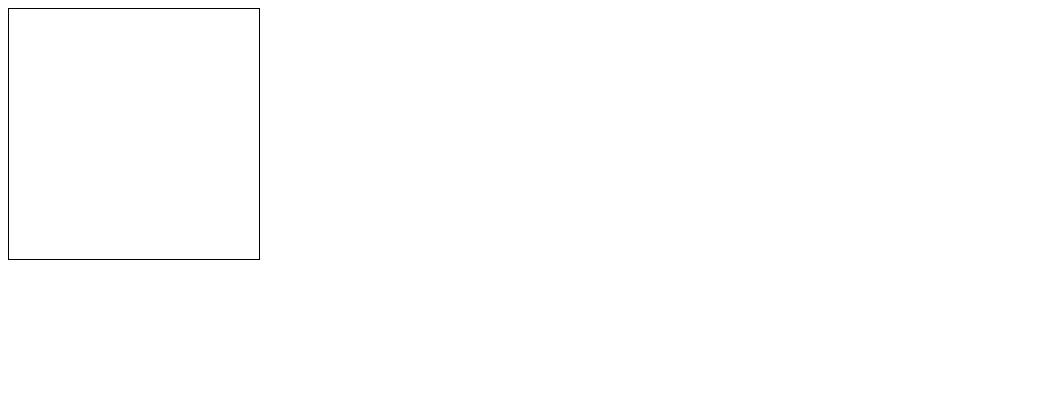
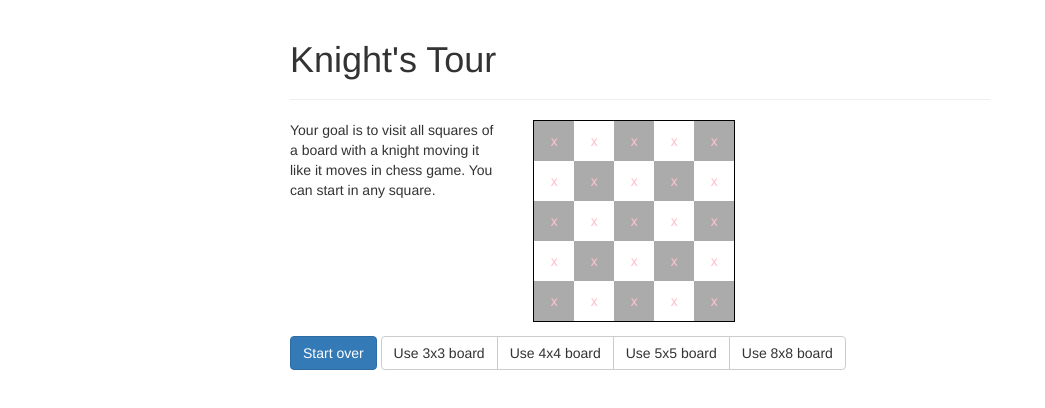
Before and after one commit to aalexand/huffmo, a plain HTML site: page knighttour/index.html in a window 1280 px wide. Shown: the whole page, without its empty margins (0-1045 px from the left). Drawn offline with nearby package versions, Linux system fonts and the light colour scheme.

Commit message:
Add more styling

```diff
--- a/knighttour/index.html
+++ b/knighttour/index.html
@@ -1,12 +1,42 @@
 <html>
 <head>
   <meta http-equiv="content-type" content="text/html; charset=UTF-8">
+  <meta name="viewport" content="width=device-width, initial-scale=1">
   <title>Knight Tour</title>
-  <script type='text/javascript' src='//code.jquery.com/jquery-1.6.4.js'></script>
+
+  <link rel="stylesheet" href="https://maxcdn.bootstrapcdn.com/bootstrap/3.3.5/css/bootstrap.min.css">
   <link rel="stylesheet" type="text/css" href="style.css">
-  <script type='text/javascript' src='knighttour.js'></script>
 </head>
 <body>
-<div id="mainChessBoard"></div>
+  <div class="container">
+    <div class="page-header">
+      <h1>Knight's Tour</h1>
+    </div>
+    <div class="row">
+      <div class="col-lg-4">
+        Your goal is to visit all squares of a board with a knight moving it like it
+        moves in chess game.  You can start in any square.
+      </div>
+      <div class="col-lg-8">
+        <div id="mainChessBoard"></div>
+      </div>
+    </div>
+    <div class="row margin-top-10">
+      <div class="col-lg-12">
+        <a class="btn btn-primary"
+            href="javascript:window.location.reload(true)">Start over</a>
+        <div class="btn-group">
+          <a class="btn btn-default" href=".?r=3&c=3">Use 3x3 board</a>
+          <a class="btn btn-default" href=".?r=4&c=4">Use 4x4 board</a>
+          <a class="btn btn-default" href=".?r=5&c=5">Use 5x5 board</a>
+          <a class="btn btn-default" href=".?r=8&c=8">Use 8x8 board</a>
+        </div>
+      </div>
+    </div>
+  </div>
+
+  <script src="https://ajax.googleapis.com/ajax/libs/jquery/1.11.3/jquery.min.js"></script>
+  <script src="https://maxcdn.bootstrapcdn.com/bootstrap/3.3.5/js/bootstrap.min.js"></script>
+  <script type='text/javascript' src='knighttour.js'></script>
 </body>
 </html>
--- a/knighttour/knighttour.js
+++ b/knighttour/knighttour.js
@@ -1,5 +1,19 @@
-var R = 4;
-var C = 4;
+"use strict";
+
+function getQueryParam(variable) {
+  var query = window.location.search.substring(1);
+  var vars = query.split("&");
+  for (var i=0; i<vars.length; i++) {
+    var pair = vars[i].split("=");
+    if (pair[0] == variable) {
+      return pair[1];
+    }
+  }
+  return undefined;
+}
+
+var R = getQueryParam('r') || 5;
+var C = getQueryParam('c') || 5;
 var counter = 0;
 var last = null;
 var board = new Array(R);
@@ -8,16 +22,16 @@ function foo(event) {
   var cell = $(event.target);
   if (last == null || cell.hasClass('candidate')) {
     cell.toggleClass('clicked');
-        $('.candidate').removeClass('candidate')
+    $('.candidate').removeClass('candidate');
     cell.text(counter++);
     last = event.target;
-        var moves = possibleMoves(cell.prop('row'), cell.prop('col'))
-        for (i in moves) {
+    var moves = possibleMoves(cell.prop('row'), cell.prop('col'));
+    for (var i in moves) {
       var candidate = board[moves[i][0]][moves[i][1]];
       if (candidate.hasClass('clicked')) {
         continue;
       }
-            candidate.addClass('candidate')
+      candidate.addClass('candidate');
     }
   }
   return true
@@ -35,7 +49,8 @@ function possibleMoves(row, col) {
   return ret;
 }
 
-$('#mainChessBoard').width(C * 50).height(R * 50)
+$(window).load(function() {
+  $('#mainChessBoard').width(C * 40).height(R * 40);
   for (var i = 0; i < R; i++) {
     board[i] = new Array(C);
     for (var j = 0; j < C; j++) {
@@ -43,10 +58,13 @@ for (var i = 0; i < R; i++) {
       board[i][j] = child;
       child.prop('row', i);
       child.prop('col', j);
-        var colorClass = parseInt(i + j) % 2 == 0 ? 'black' : 'white';
+      var colorClass = parseInt(R - i + 1 + j) % 2 == 0 ? 'black' : 'white';
       child.addClass('square');
       child.addClass('candidate');
       child.addClass(colorClass);
       child.click(foo);
     }
   }
+});
+
+// vim: set ts=2 et sw=2 sts=2 :
--- a/knighttour/style.css
+++ b/knighttour/style.css
@@ -1,18 +1,28 @@
+@media (min-width: 768px) {
+  .container {
+    max-width: 730px;
+  }
+}
+
+.margin-top-05 { margin-top: 0.5em; }
+.margin-top-10 { margin-top: 1.0em; }
+.margin-top-15 { margin-top: 1.5em; }
+.margin-top-20 { margin-top: 2.0em; }
+.margin-top-25 { margin-top: 2.5em; }
+.margin-top-30 { margin-top: 3.0em; }
+
 #mainChessBoard {
-    width:250px;
-    height:250px;
     border:1px solid black;
 }
-div {
-    width:50px;
-    height:50px;
+.square {
+    width:40px;
+    height:40px;
     float:left;
-}
-.square {
     display: flex;
     align-items: center;
     justify-content: center;
-    font-family: Tahoma
+    font-family: Tahoma;
+    box-sizing: border-box;
 }
 .black {
     background: #ababab
@@ -22,7 +32,12 @@ div {
 }
 .clicked {
 }
+.candidate {
+}
 .candidate:after {
     content:"x";
     color: pink
 }
+.candidate:hover {
+    border:5px solid #999999;
+}
```
Also changed, not shown: 1 other file. Lines whose indentation alone changed are shown as unchanged.
